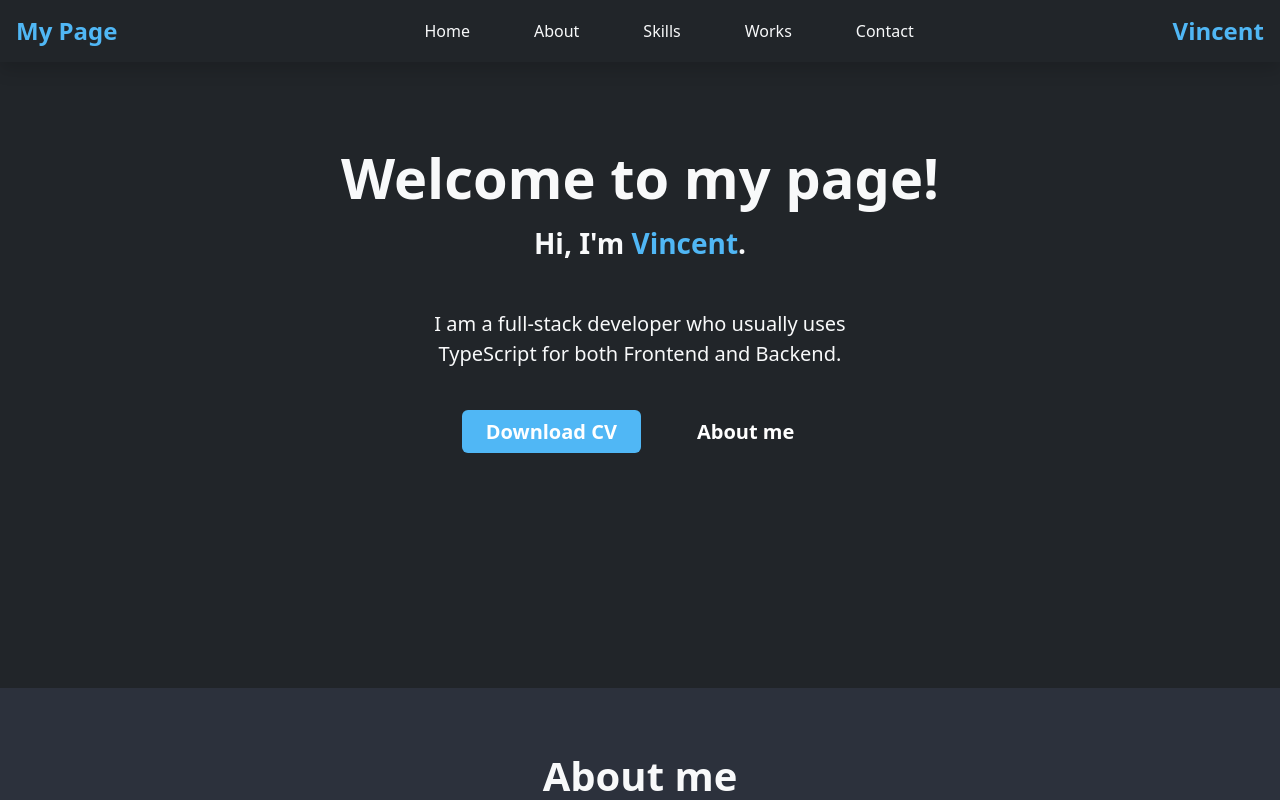
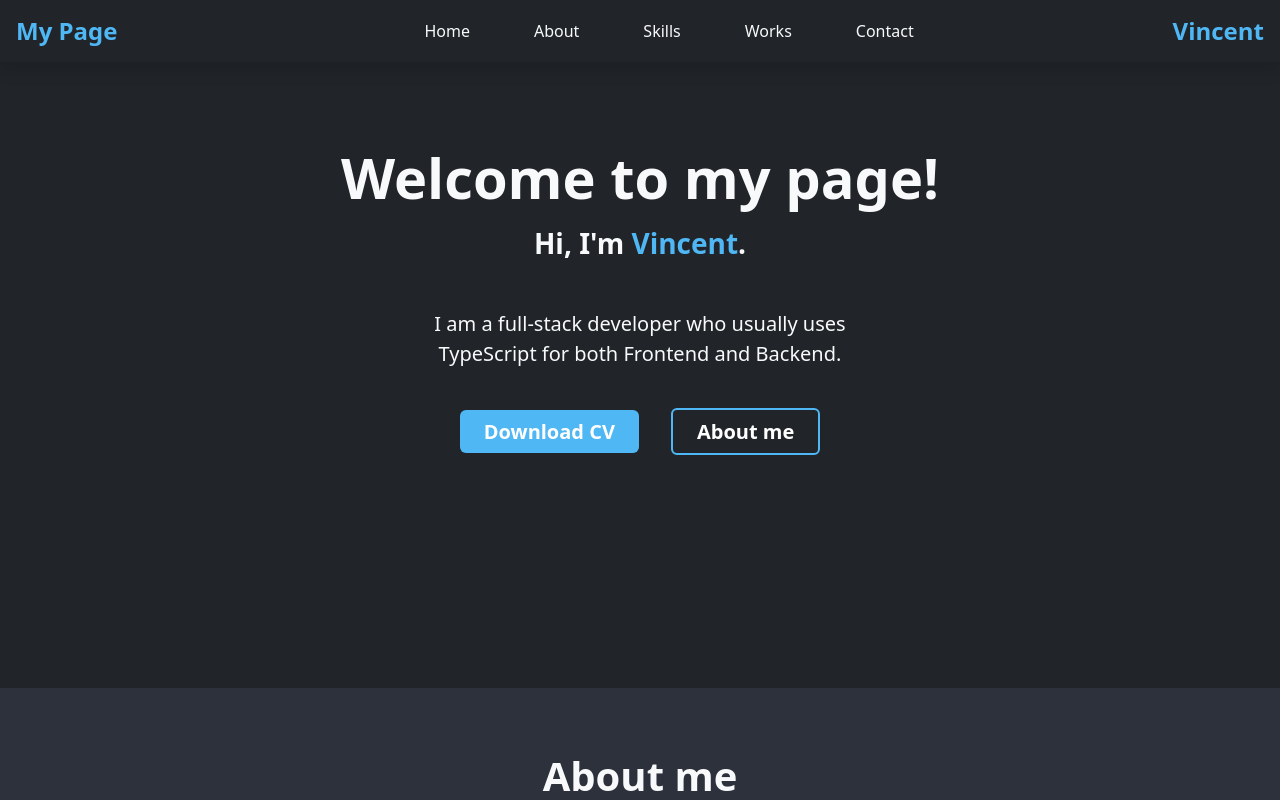
Before and after one commit to Ibord37/MyPW, a React (Vite) app: page / in a window 1280 px wide. Shown: the top 800 px of the page. Built offline with nearby package versions, Linux system fonts and the light colour scheme; no server answers; the HTML template or start-up script is replaced by a standard one.

Commit message:
Fixed border missing in home section.

```diff
--- a/src/components/Home.tsx
+++ b/src/components/Home.tsx
@@ -16,8 +16,8 @@ const Home = () => {
             <div className="mt-5">
                 <a className="button text-white rounded-2 border-0 outline-0 text-decoration-none py-2 px-4 fs-5 my-4 mx-3 fw-bold"
                     style={{ background: "var(--fav-color)" }} href={CVSaya} download="Vincent's CV" target="_blank" rel="noreferrer" >Download CV</a>
-                <a className="button text-white bg-transparent border-1 rounded-2 outline-0 text-decoration-none py-2 px-4 fs-5 my-4 mx-3 fw-bold"
-                    style={{ borderColor: "var(--fav-color)" }} href="#about">About me</a>
+                <a className="button text-white bg-transparent border-2 rounded-2 outline-0 text-decoration-none py-2 px-4 fs-5 my-4 mx-3 fw-bold"
+                    style={{ borderColor: "var(--fav-color)", borderStyle: "solid" }} href="#about">About me</a>
             </div>
         </section>
     )
```
